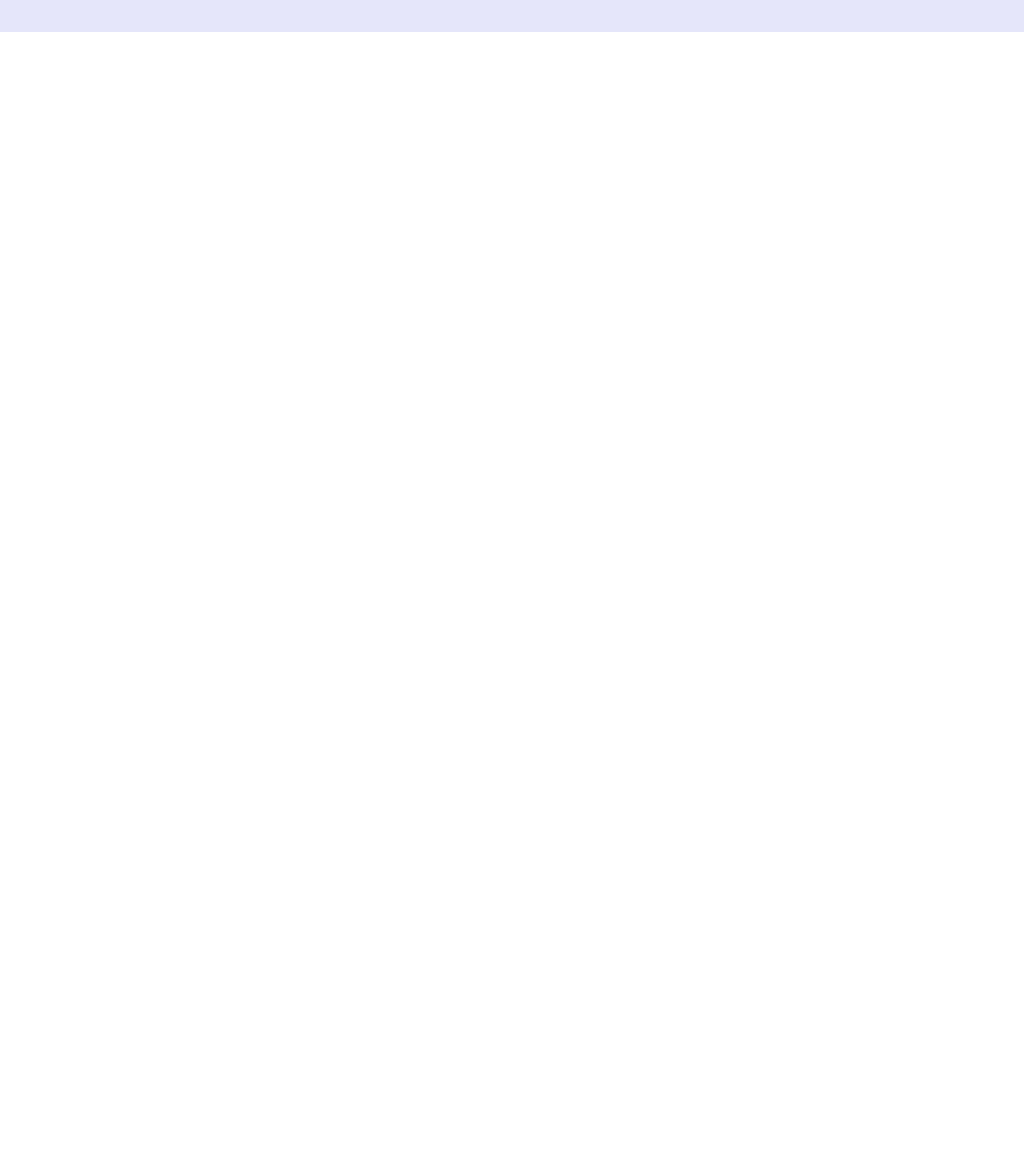
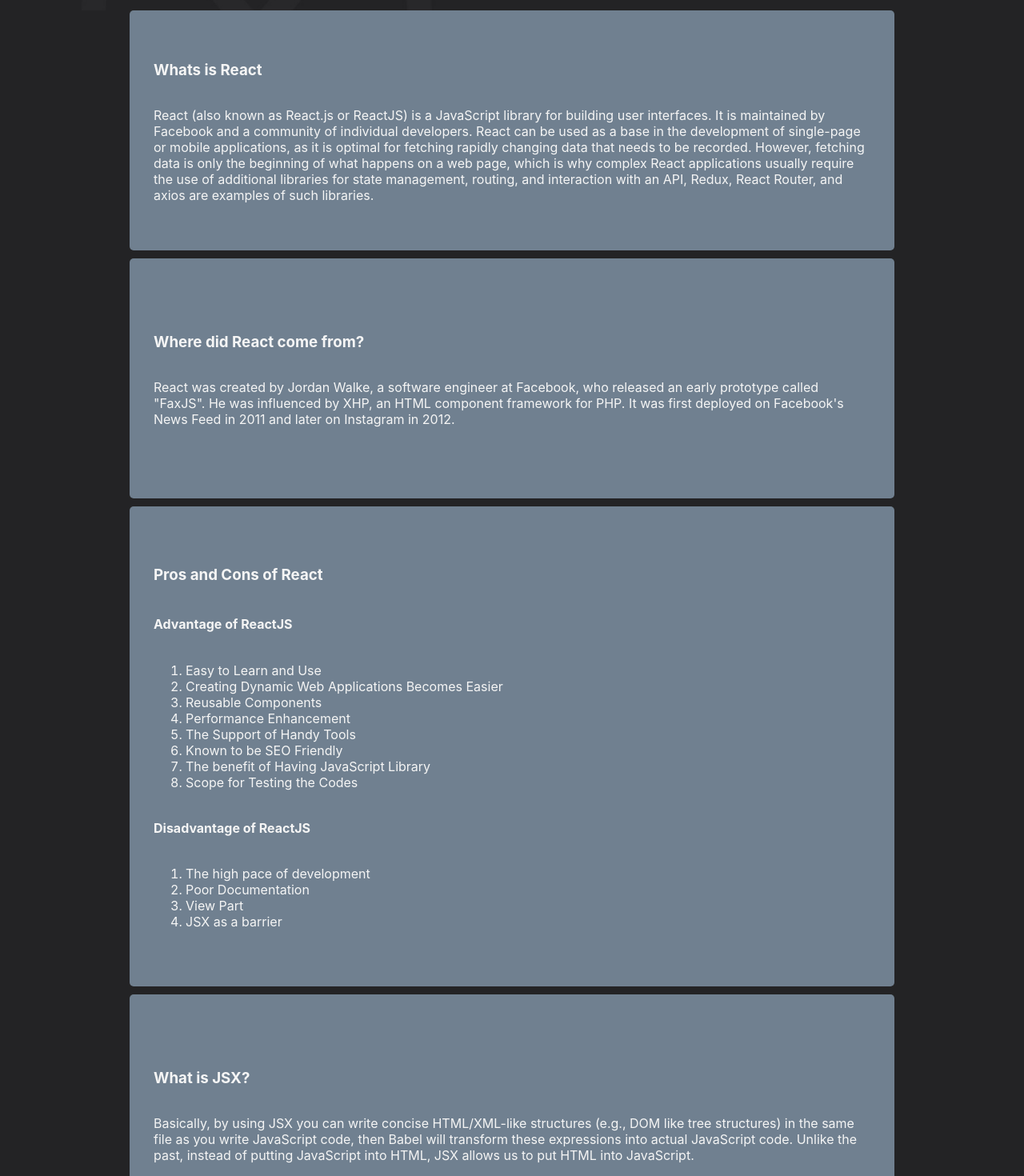
Before and after one commit to BuddhaTheChef/whyReactWebpage, a React (Create React App) app: page / in a window 1280 px wide. Shown: the part 760-2230 px from the top of the page at 80% size. Before the commit the page ends 800 px from the top, so only its background shows below. Built offline with nearby package versions, Linux system fonts and the light colour scheme.

Commit message:
adding in landing page

```diff
--- a/src/App.css
+++ b/src/App.css
@@ -1,7 +1,6 @@
-.App {
-  text-align: center;
-  background-color: lavender;
-  height: 100vh;
+body {
+  background-color: rgb(35, 35, 37);
+  color: whitesmoke;
 }
 
 .App-logo {
--- a/src/components/LandingPage.js
+++ b/src/components/LandingPage.js
@@ -1,14 +1,81 @@
-import React, { Component } from 'react'
+import React, { Component } from "react";
+import reactBackground from '../assets/reactImg2.png';
+
+var sectionStyle = {
+  width: "100%",
+  height: "500px",
+  backgroundSize: 'cover',
+  backgroundImage:  `url(${reactBackground})`
+};
 
 class LandingPage extends Component {
-    render() {
-        return (
-            <div>
-                <h1>Landing page</h1>
-
-            </div>
-        )
-    }
+  render() {
+    return (
+      <div>
+        <div>
+          <h1 style={{textAlign: 'center', fontSize: '80px'}}>Why React?</h1>
+        </div>
+        <section style={ sectionStyle }></section>
+        <div style={{display: 'flex', justifyContent:'center', width: '70%', backgroundColor: 'slategray', flexDirection:'column', margin: '0 auto', height: '300px', padding: '0px 30px', borderRadius: '5px'}}>
+          <h3>Whats is React</h3>
+          <p>
+            React (also known as React.js or ReactJS) is a JavaScript library
+            for building user interfaces. It is maintained by Facebook and a
+            community of individual developers. React can be used as a base in
+            the development of single-page or mobile applications, as it is
+            optimal for fetching rapidly changing data that needs to be
+            recorded. However, fetching data is only the beginning of what
+            happens on a web page, which is why complex React applications
+            usually require the use of additional libraries for state
+            management, routing, and interaction with an API, Redux, React
+            Router, and axios are examples of such libraries.
+          </p>
+        </div>
+        <div style={{display: 'flex', justifyContent:'center', width: '70%', backgroundColor: 'slategray', flexDirection:'column', margin: '10px auto', height: '300px', padding: '0px 30px', borderRadius: '5px'}}>
+          <h3>Where did React come from?</h3>
+          <div>
+            <p>
+              React was created by Jordan Walke, a software engineer at
+              Facebook, who released an early prototype called "FaxJS". He was
+              influenced by XHP, an HTML component framework for PHP. It was
+              first deployed on Facebook's News Feed in 2011 and later on
+              Instagram in 2012.
+            </p>
+          </div>
+        </div>
+        <div style={{display: 'flex', justifyContent:'center', width: '70%', backgroundColor: 'slategray', flexDirection:'column', margin: '10px auto', height: '600px', padding: '0px 30px', borderRadius: '5px'}}>
+          <h3>Pros and Cons of React</h3>
+          <h4>Advantage of ReactJS</h4>
+          <ol>
+            <li>Easy to Learn and Use</li>
+            <li>Creating Dynamic Web Applications Becomes Easier</li>
+            <li>Reusable Components</li>
+            <li>Performance Enhancement</li>
+            <li>The Support of Handy Tools</li>
+            <li>Known to be SEO Friendly </li>
+            <li>The benefit of Having JavaScript Library</li>
+            <li>Scope for Testing the Codes</li>
+          </ol>
+          <h4>Disadvantage of ReactJS</h4>
+          <ol>
+              <li>The high pace of development</li>
+              <li>Poor Documentation</li>
+              <li>View Part</li>
+              <li>JSX as a barrier</li>
+          </ol>
+        </div>
+        <div style={{display: 'flex', justifyContent:'center', width: '70%', backgroundColor: 'slategray', flexDirection:'column', margin: '10px auto', height: '300px', padding: '0px 30px', borderRadius: '5px'}}>
+            <h3>What is JSX?</h3>
+            <p>
+            Basically, by using JSX you can write concise HTML/XML-like structures
+             (e.g., DOM like tree structures) in the same file as you write JavaScript
+             code, then Babel will transform these expressions into actual JavaScript code.
+              Unlike the past, instead of putting JavaScript into HTML, JSX allows us to put HTML into JavaScript.
+            </p>
+        </div>
+      </div>
+    );
+  }
 }
 
 export default LandingPage;
```
Also changed, not shown: src/assets/reactImg2.png (added).
